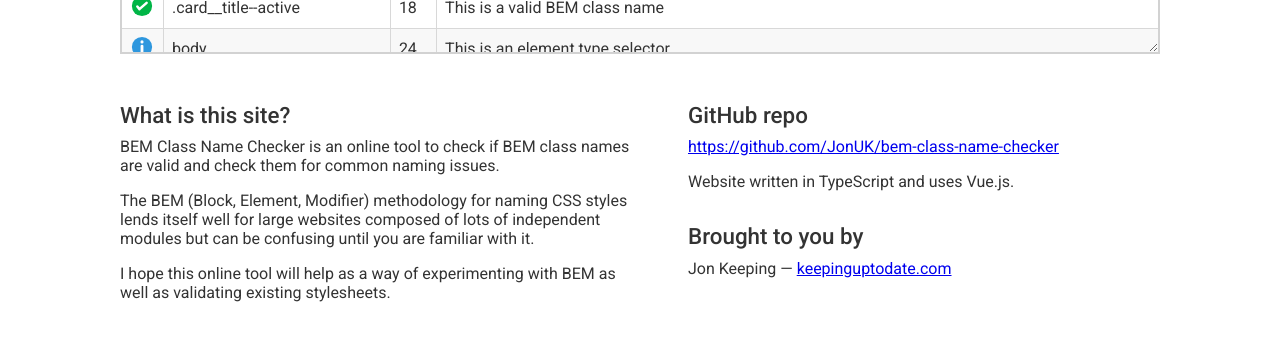
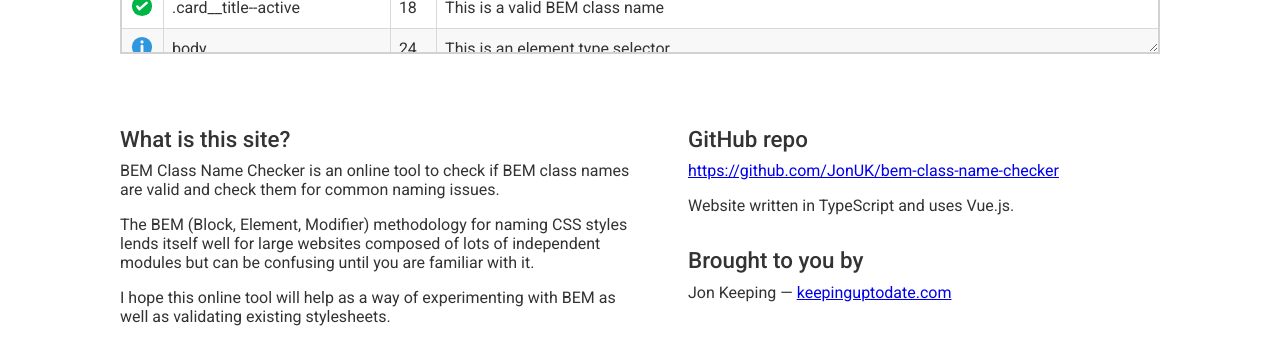
Before and after one commit to JonUK/bem-class-names-checker, a Vue app: page / in a window 1280 px wide. Shown: the part 434-797 px from the top of the page. Built offline with nearby package versions, Linux system fonts and the light colour scheme.

Commit message:
Added description head element Minor style tweaks

```diff
--- a/public/index.html
+++ b/public/index.html
@@ -5,9 +5,13 @@
     <meta http-equiv="X-UA-Compatible" content="IE=edge">
     <meta name="viewport" content="width=device-width,initial-scale=1.0">
     <link rel="icon" href="<%= BASE_URL %>favicon.ico">
+
     <title>BEM Class Name Checker</title>
+    <meta name="description" content="BEM Class Name Checker is an online tool to check if BEM class names are valid and check them for common naming issues.">
 
     <link href="https://fonts.googleapis.com/css2?family=Inconsolata&family=Roboto:wght@300;400;500&display=block" rel="stylesheet">
+
+    <link rel="preconnect" href="https://www.google-analytics.com">
 
     <!-- Global site tag (gtag.js) - Google Analytics -->
     <script async src="https://www.googletagmanager.com/gtag/js?id=UA-136800908-2"></script>
--- a/src/components/SiteFooter.vue
+++ b/src/components/SiteFooter.vue
@@ -39,7 +39,7 @@ export default class SiteFooter extends Vue {
  .site-footer {
    display: flex;
    flex-wrap: wrap;
-   margin-top: 1rem;
+   margin-top: 2.5rem;
  }
 
  .site-footer__section {
```
